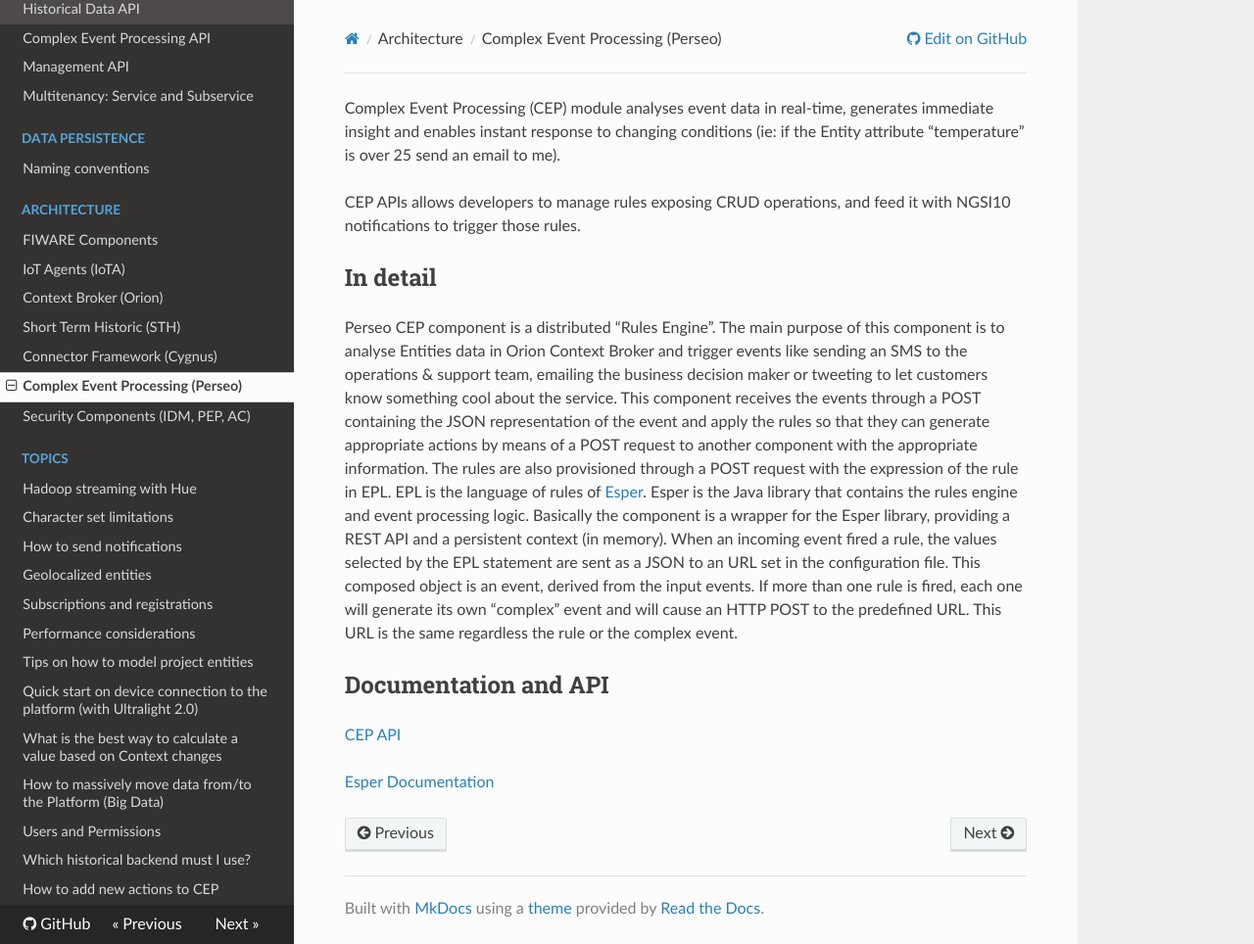
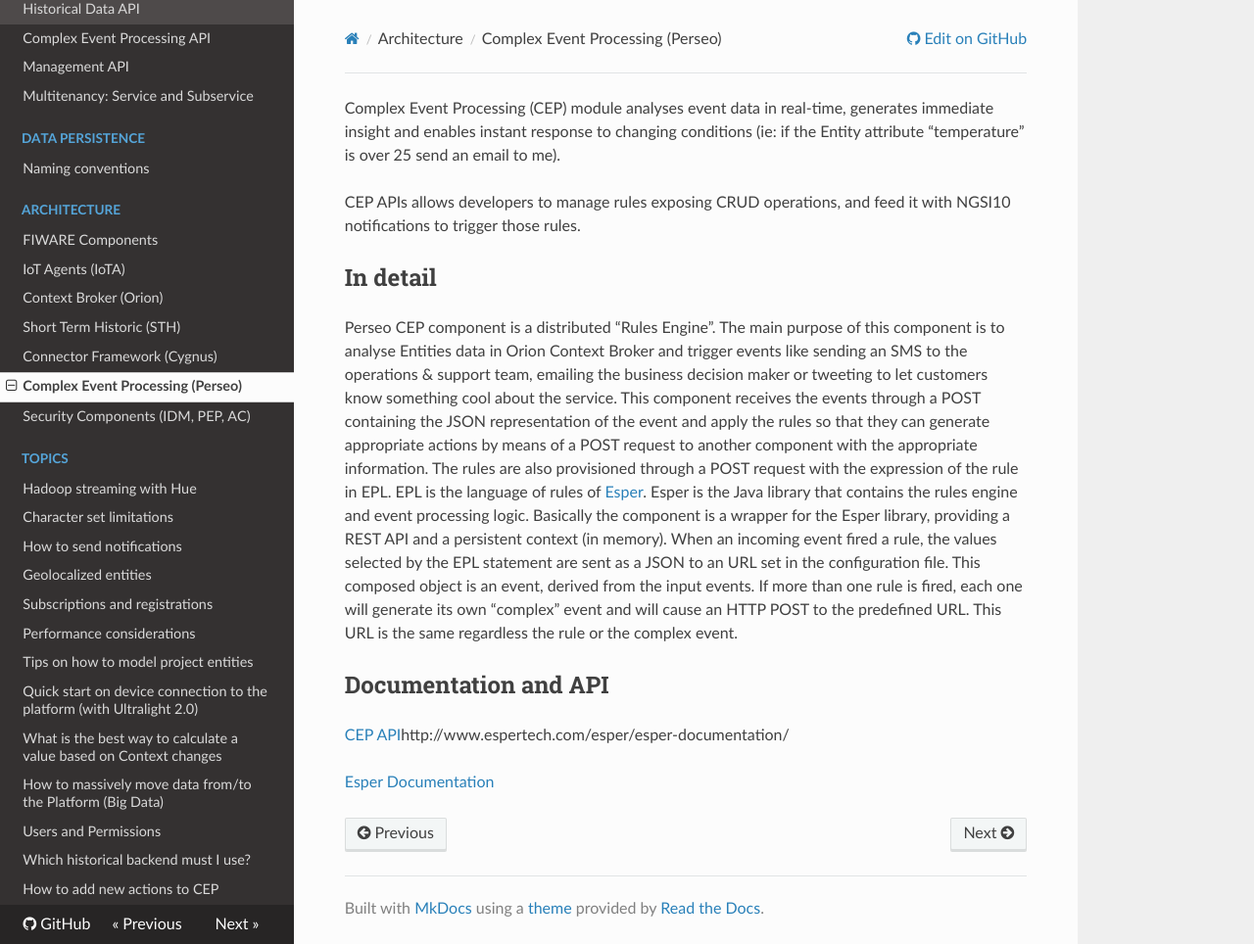
Before and after one commit to telefonicaid/thinking-cities, an MkDocs documentation site: the page built from docs/cep.md, in a window 1280 px wide and 964 px high. Shown: the whole window at 98% size. Built offline with MkDocs 1.6.1, drawn with Linux system fonts in a browser that asks for light colours; nearby versions of some CDN libraries; old or Windows-style settings are respelled for this version of MkDocs; some of the changed lines change nothing that is shown.

Commit message:
Update cep.md

```diff
--- a/docs/cep.md
+++ b/docs/cep.md
@@ -11,6 +11,6 @@
 
 ## Documentation and API
 
-[CEP API](https://github.com/telefonicaid/perseo-fe)
+[CEP API](https://github.com/telefonicaid/perseo-fe)http://www.espertech.com/esper/esper-documentation/
 
-[Esper Documentation](http://www.espertech.com/esper/documentation.php)
+[Esper Documentation](http://www.espertech.com/esper/esper-documentation)
```
